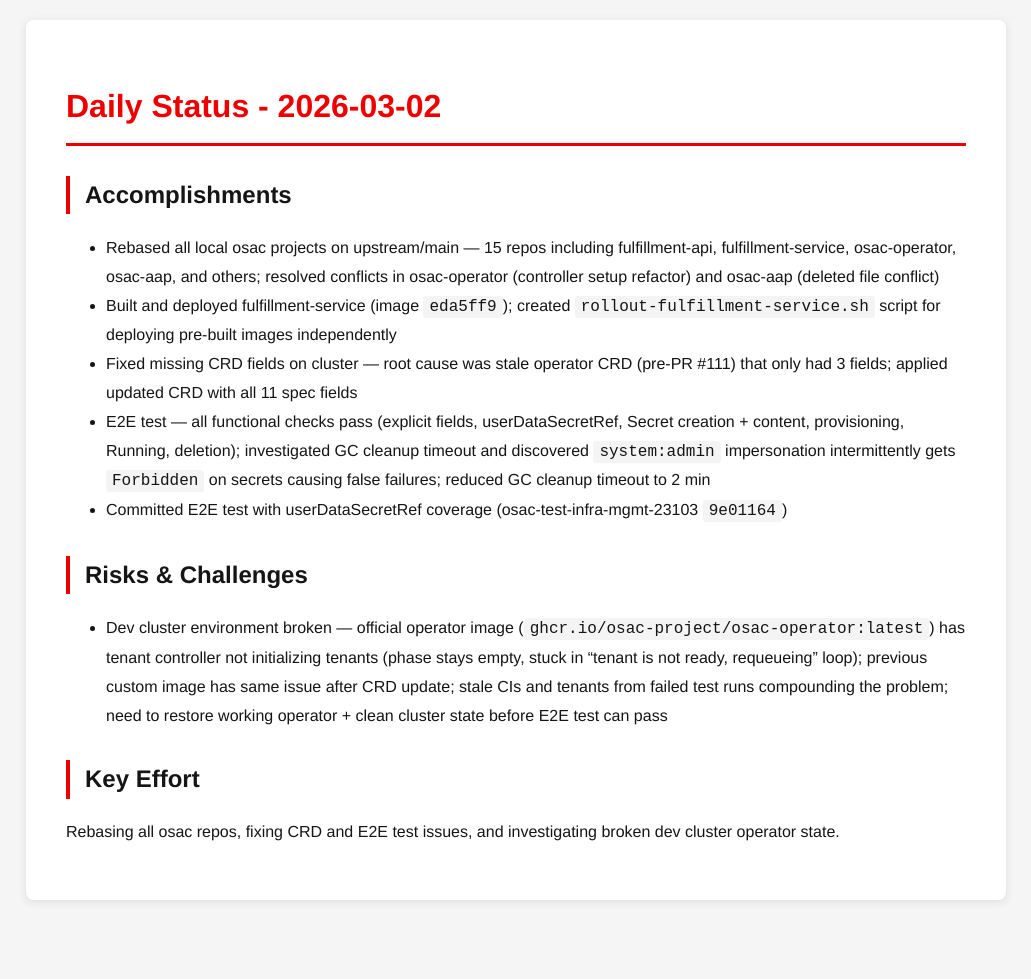
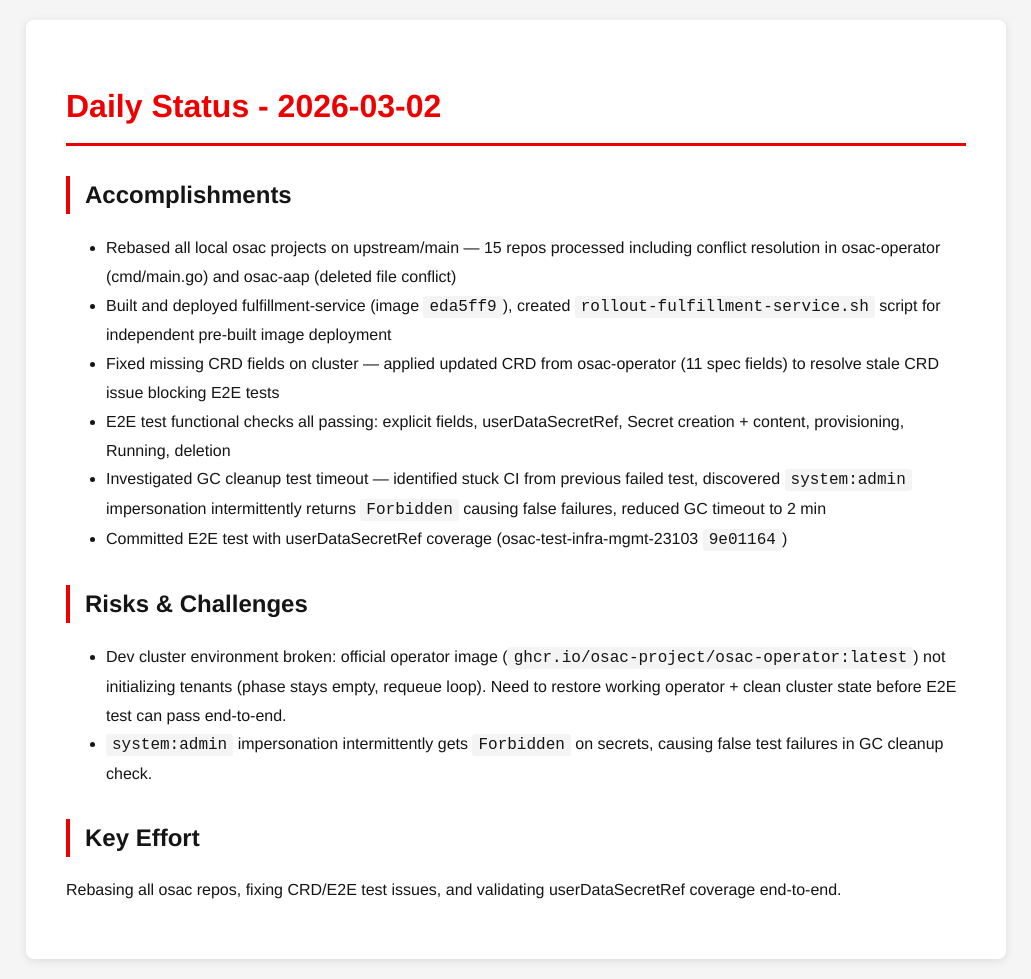
Before and after one commit to tzvatot/daily-status, a Jekyll site: the page built from 2026-03-02.md, in a window 1280 px wide. Shown: the whole page, without its empty margins (124-1155 px from the left). Built offline with Jekyll 4.4.1, drawn with Linux system fonts in a browser that asks for light colours; before the commit the page ends 920 px from its top, so only the background shows below that.

Commit message:
Daily status update - 2026-03-02

```diff
--- a/2026-03-02.md
+++ b/2026-03-02.md
@@ -7,14 +7,16 @@ date: 2026-03-02
 # Daily Status - 2026-03-02
 
 ## Accomplishments
-- Rebased all local osac projects on upstream/main — 15 repos including fulfillment-api, fulfillment-service, osac-operator, osac-aap, and others; resolved conflicts in osac-operator (controller setup refactor) and osac-aap (deleted file conflict)
-- Built and deployed fulfillment-service (image `eda5ff9`); created `rollout-fulfillment-service.sh` script for deploying pre-built images independently
-- Fixed missing CRD fields on cluster — root cause was stale operator CRD (pre-PR #111) that only had 3 fields; applied updated CRD with all 11 spec fields
-- E2E test — all functional checks pass (explicit fields, userDataSecretRef, Secret creation + content, provisioning, Running, deletion); investigated GC cleanup timeout and discovered `system:admin` impersonation intermittently gets `Forbidden` on secrets causing false failures; reduced GC cleanup timeout to 2 min
+- Rebased all local osac projects on upstream/main — 15 repos processed including conflict resolution in osac-operator (cmd/main.go) and osac-aap (deleted file conflict)
+- Built and deployed fulfillment-service (image `eda5ff9`), created `rollout-fulfillment-service.sh` script for independent pre-built image deployment
+- Fixed missing CRD fields on cluster — applied updated CRD from osac-operator (11 spec fields) to resolve stale CRD issue blocking E2E tests
+- E2E test functional checks all passing: explicit fields, userDataSecretRef, Secret creation + content, provisioning, Running, deletion
+- Investigated GC cleanup test timeout — identified stuck CI from previous failed test, discovered `system:admin` impersonation intermittently returns `Forbidden` causing false failures, reduced GC timeout to 2 min
 - Committed E2E test with userDataSecretRef coverage (osac-test-infra-mgmt-23103 `9e01164`)
 
 ## Risks & Challenges
-- Dev cluster environment broken — official operator image (`ghcr.io/osac-project/osac-operator:latest`) has tenant controller not initializing tenants (phase stays empty, stuck in "tenant is not ready, requeueing" loop); previous custom image has same issue after CRD update; stale CIs and tenants from failed test runs compounding the problem; need to restore working operator + clean cluster state before E2E test can pass
+- Dev cluster environment broken: official operator image (`ghcr.io/osac-project/osac-operator:latest`) not initializing tenants (phase stays empty, requeue loop). Need to restore working operator + clean cluster state before E2E test can pass end-to-end.
+- `system:admin` impersonation intermittently gets `Forbidden` on secrets, causing false test failures in GC cleanup check.
 
 ## Key Effort
-Rebasing all osac repos, fixing CRD and E2E test issues, and investigating broken dev cluster operator state.
+Rebasing all osac repos, fixing CRD/E2E test issues, and validating userDataSecretRef coverage end-to-end.
```
